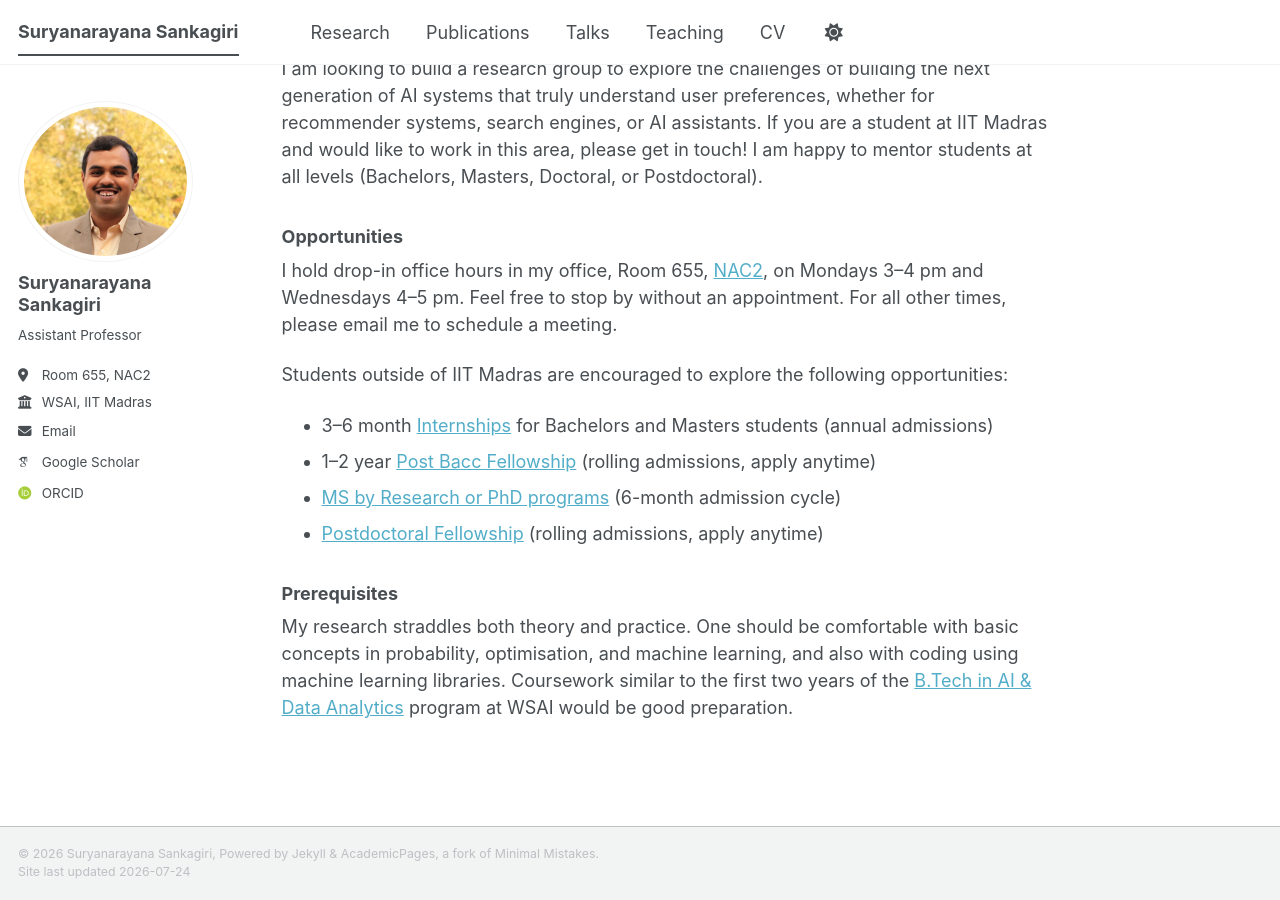
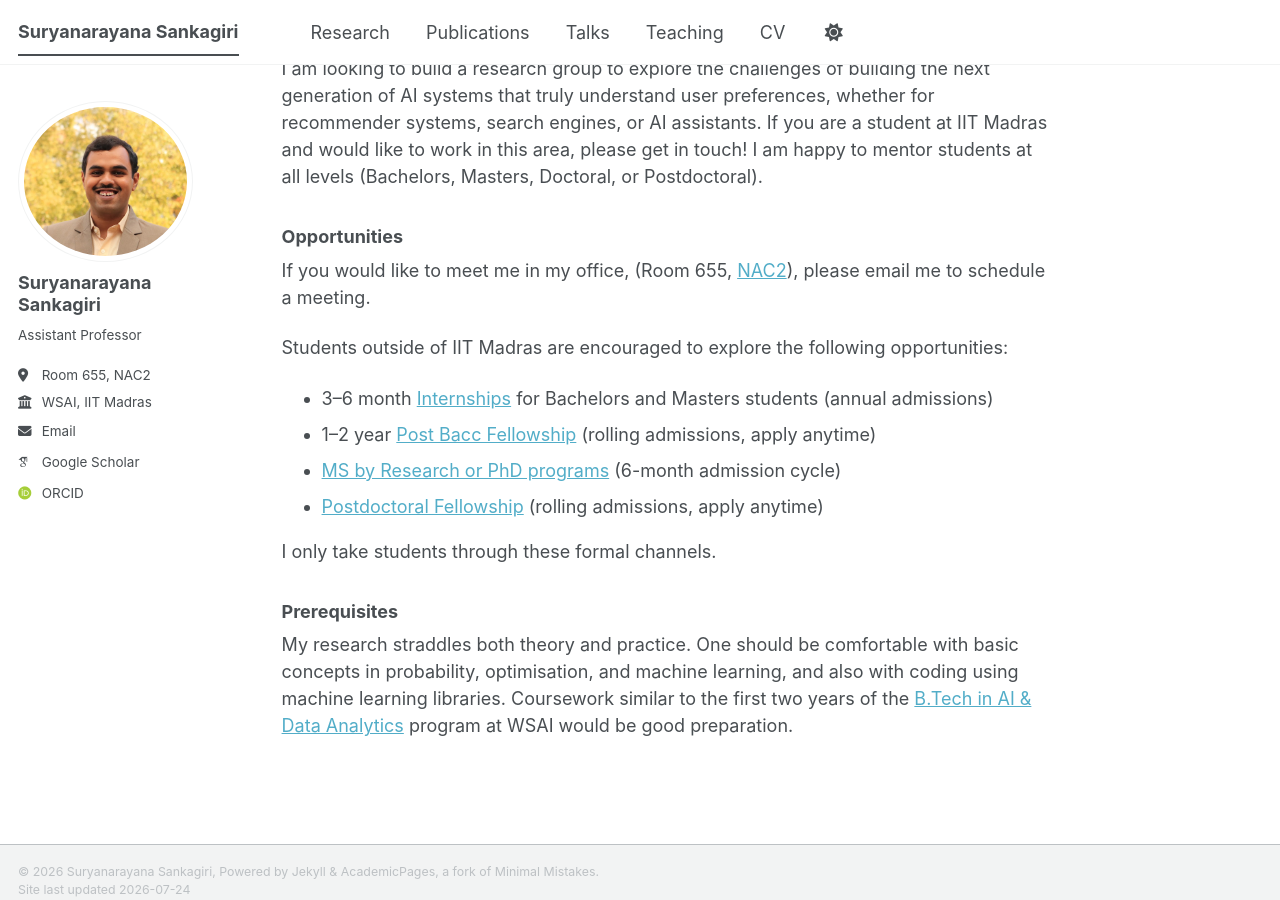
Before and after one commit to sankagiri/sankagiri.github.io, a Jekyll site: the page built from _pages/about.md, in a window 1280 px wide and 900 px high, scrolled down 527 px. Built offline with Jekyll 4.4.1, drawn with Linux system fonts in a browser that asks for light colours; some web fonts are replaced; a script bundle is joined from its source files by our own code; library files that are not in the unit come from our copies.

Commit message:
removed office hours

```diff
--- a/_pages/about.md
+++ b/_pages/about.md
@@ -19,7 +19,7 @@ I am looking to build a research group to explore the challenges of building the
 
 ### Opportunities
 
-I hold drop-in office hours in my office, Room 655, [NAC2](https://maps.google.com/?q=X6RG%2BCXC+IIT+Madras), on Mondays 3–4 pm and Wednesdays 4–5 pm. Feel free to stop by without an appointment. For all other times, please email me to schedule a meeting.
+If you would like to meet me in my office, (Room 655, [NAC2](https://maps.google.com/?q=X6RG%2BCXC+IIT+Madras)), please email me to schedule a meeting.
 
 Students outside of IIT Madras are encouraged to explore the following opportunities:
 
@@ -28,6 +28,8 @@ Students outside of IIT Madras are encouraged to explore the following opportuni
 * [MS by Research or PhD programs](https://wsai.iitm.ac.in/admissions/ms-phd-admissions/) (6-month admission cycle)
 * [Postdoctoral Fellowship](https://wsai.iitm.ac.in/fellowships/) (rolling admissions, apply anytime)
 
+I only take students through these formal channels.
+
 ### Prerequisites
 
 My research straddles both theory and practice. One should be comfortable with basic concepts in probability, optimisation, and machine learning, and also with coding using machine learning libraries. Coursework similar to the first two years of the [B.Tech in AI & Data Analytics](https://wsai.iitm.ac.in/admissions/btech-ai-data-analytics/) program at WSAI would be good preparation.
```
